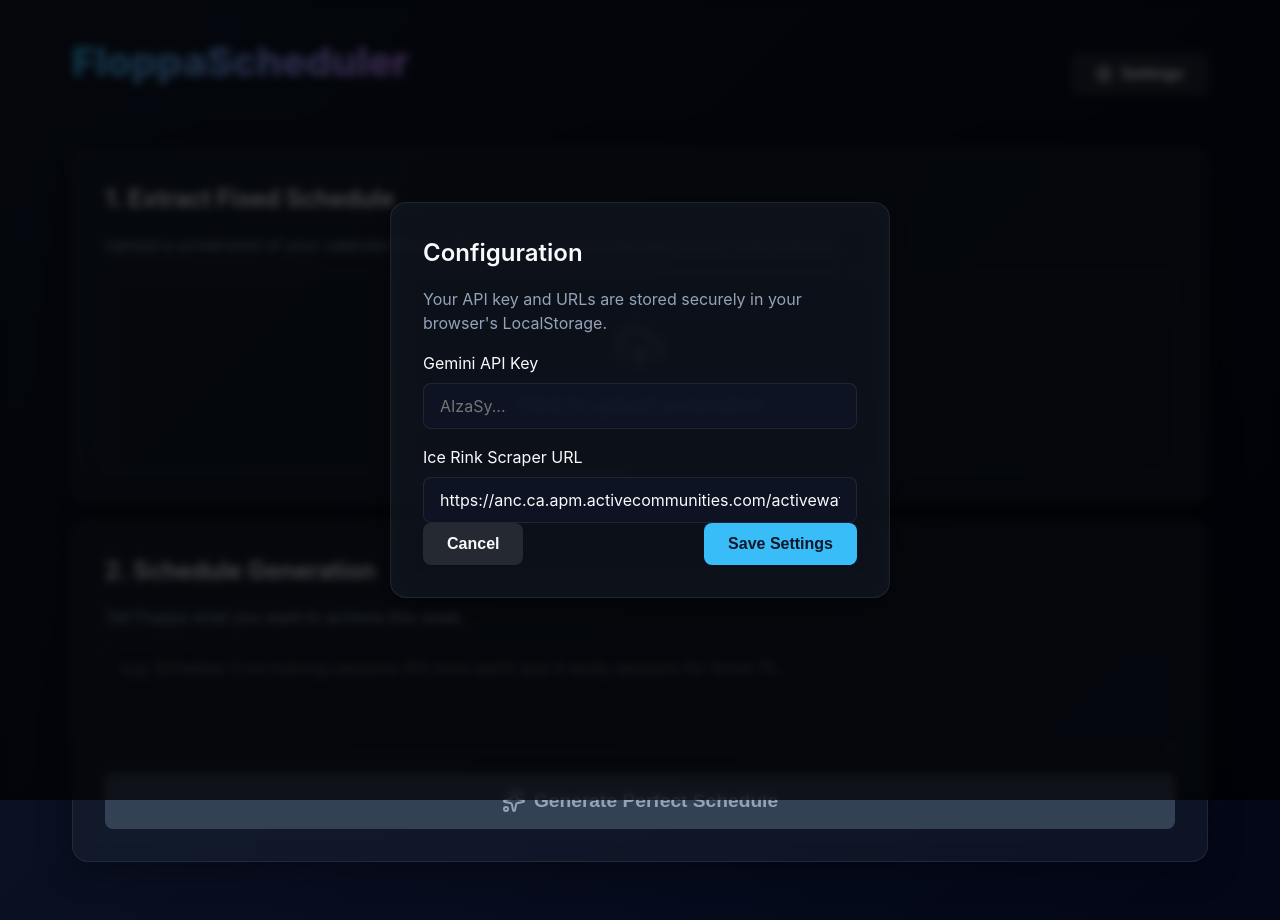
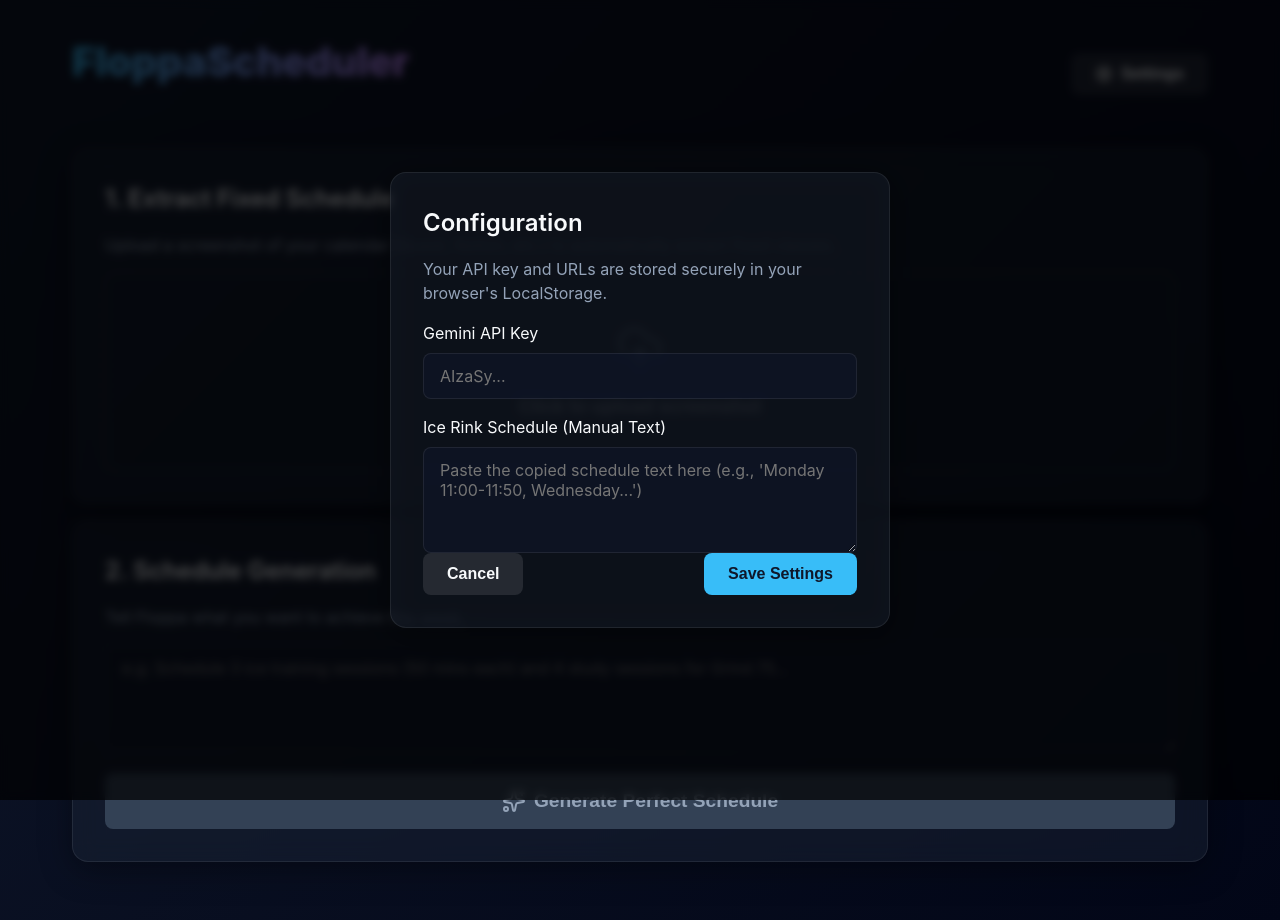
Before and after one commit to xuechunlu7/FloppaScheduler, a React app in the folder frontend/: page / in a window 1280 px wide. Shown: the top 920 px of the page. Built offline with nearby package versions, Linux system fonts and the light colour scheme; the HTML template or start-up script is replaced by a standard one.

Commit message:
feat(scheduler): support manual ice rink text input from frontend to bypass cloudflare IP blocks

```diff
--- a/frontend/src/App.jsx
+++ b/frontend/src/App.jsx
@@ -11,7 +11,7 @@ const API_URL = import.meta.env.DEV ? 'http://localhost:8000' : 'https://floppas
 function App() {
   const [showSettings, setShowSettings] = useState(false);
   const [apiKey, setApiKey] = useState('');
-  const [scrapeUrl, setScrapeUrl] = useState('https://anc.ca.apm.activecommunities.com/activewaterloo/activity/search?onlineSiteId=0&activity_select_param=2&activity_category_ids=35&viewMode=list');
+  const [manualTimesText, setManualTimesText] = useState('');
   const [userIntent, setUserIntent] = useState('');
   const [fixedEvents, setFixedEvents] = useState([]);
   const [isParsing, setIsParsing] = useState(false);
@@ -27,8 +27,8 @@ function App() {
     if (savedKey) setApiKey(savedKey);
     else setShowSettings(true); // Prompt for key if not found
 
-    const savedUrl = localStorage.getItem('scrape_url');
-    if (savedUrl) setScrapeUrl(savedUrl);
+    const savedManual = localStorage.getItem('manual_times_text');
+    if (savedManual) setManualTimesText(savedManual);
 
     const savedEvents = localStorage.getItem('fixed_events');
     if (savedEvents) setFixedEvents(JSON.parse(savedEvents));
@@ -36,7 +36,7 @@ function App() {
 
   const saveSettings = () => {
     localStorage.setItem('gemini_api_key', apiKey);
-    localStorage.setItem('scrape_url', scrapeUrl);
+    localStorage.setItem('manual_times_text', manualTimesText);
     setShowSettings(false);
   };
 
@@ -80,12 +80,12 @@ function App() {
     setError('');
     setResult(null);
 
-    // Build the dynamic constraints object using the user's provided URL
+    // Build the dynamic constraints object using the user's provided URL or manual text
     const constraints = {
       fixed_schedule: fixedEvents,
       venues: {
         ice_rink: {
-          scrape_url: scrapeUrl,
+          manual_times: manualTimesText,
           open_hours: {},
           reservation_required: true,
           reservation_advance_days: 1
@@ -214,12 +214,12 @@ function App() {
               />
             </div>
             <div className="flex-col gap-2 mt-4">
-              <label>Ice Rink Scraper URL</label>
-              <input
-                type="text"
-                value={scrapeUrl}
-                onChange={(e) => setScrapeUrl(e.target.value)}
-                placeholder="https://anc.ca.apm..."
+              <label>Ice Rink Schedule (Manual Text)</label>
+              <textarea
+                rows="4"
+                value={manualTimesText}
+                onChange={(e) => setManualTimesText(e.target.value)}
+                placeholder="Paste the copied schedule text here (e.g., 'Monday 11:00-11:50, Wednesday...')"
               />
             </div>
             <div className="flex justify-between mt-8">
```
Also changed, not shown: 2 other files (tests, documents, lock files or other folders).
